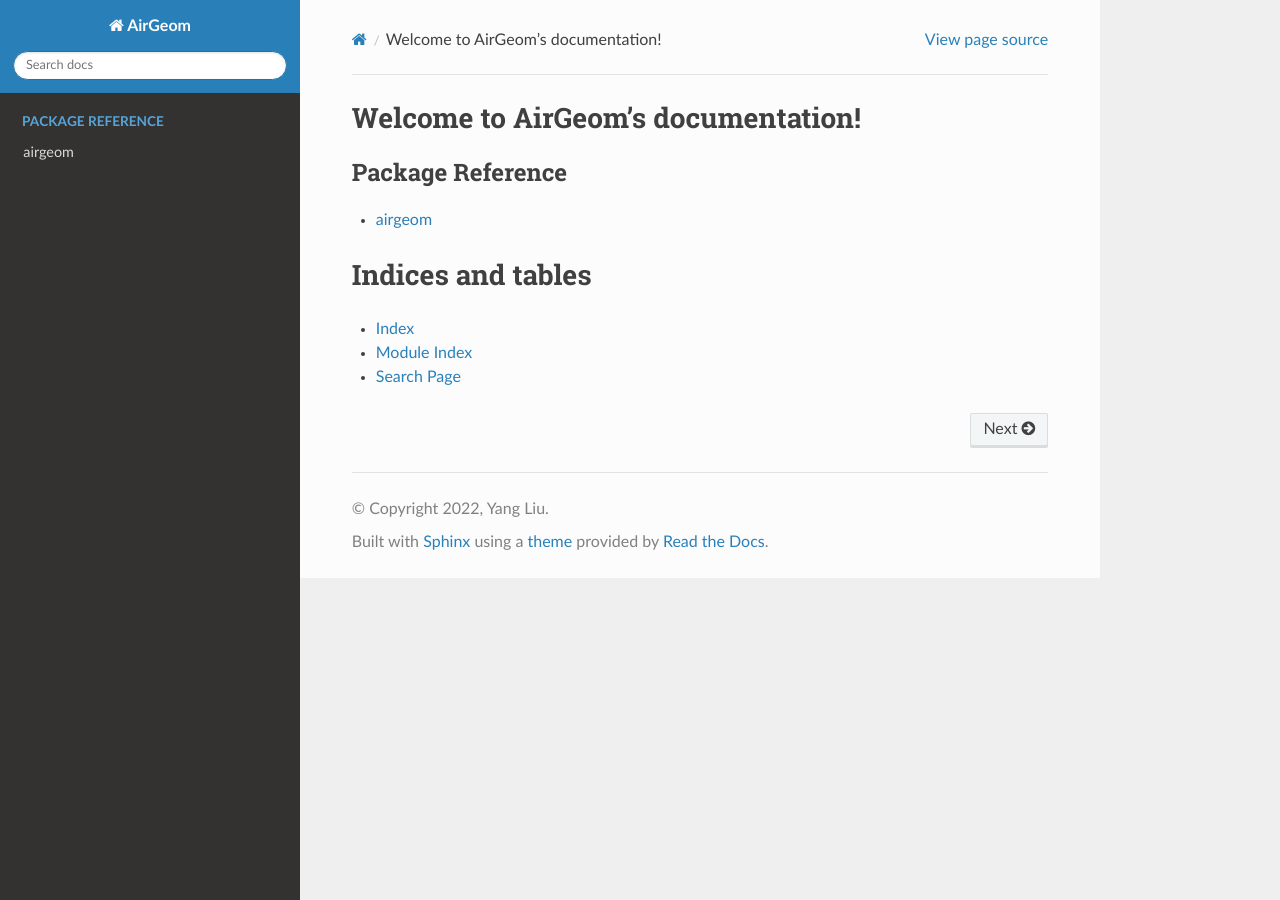
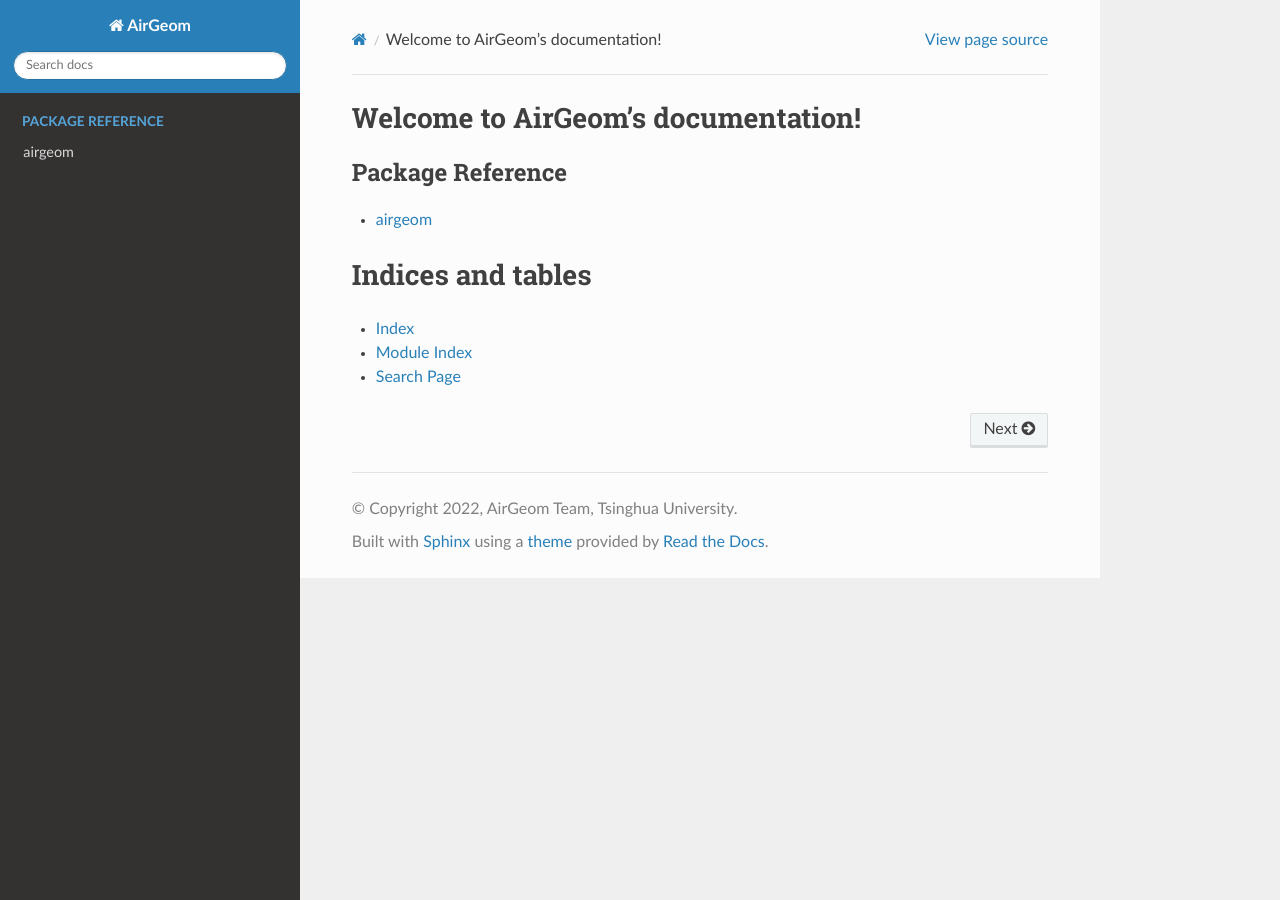
Before and after one commit to hanjq17/PySIGN, a Sphinx documentation site: the page built from docs/index.rst, in a window 1280 px wide. Built offline with Sphinx 7.4.7 and the Read the Docs theme 2.0.0, drawn with Linux system fonts in a browser that asks for light colours.

Commit message:
update docs

```diff
--- a/docs/conf.py
+++ b/docs/conf.py
@@ -18,8 +18,8 @@
 # -- Project information -----------------------------------------------------
 
 project = 'AirGeom'
-copyright = '2022, Yang Liu'
-author = 'Yang Liu'
+copyright = '2022, AirGeom Team, Tsinghua University'
+author = 'Jiaqi Han, Rui Jiao, Wenbing Huang, Yang Liu'
 
 # The full version, including alpha/beta/rc tags
 release = '0.0.0'
@@ -58,4 +58,3 @@
 add_module_names = False
 
 autosummary_generate = True
-templates_path = ['_templates']
```
